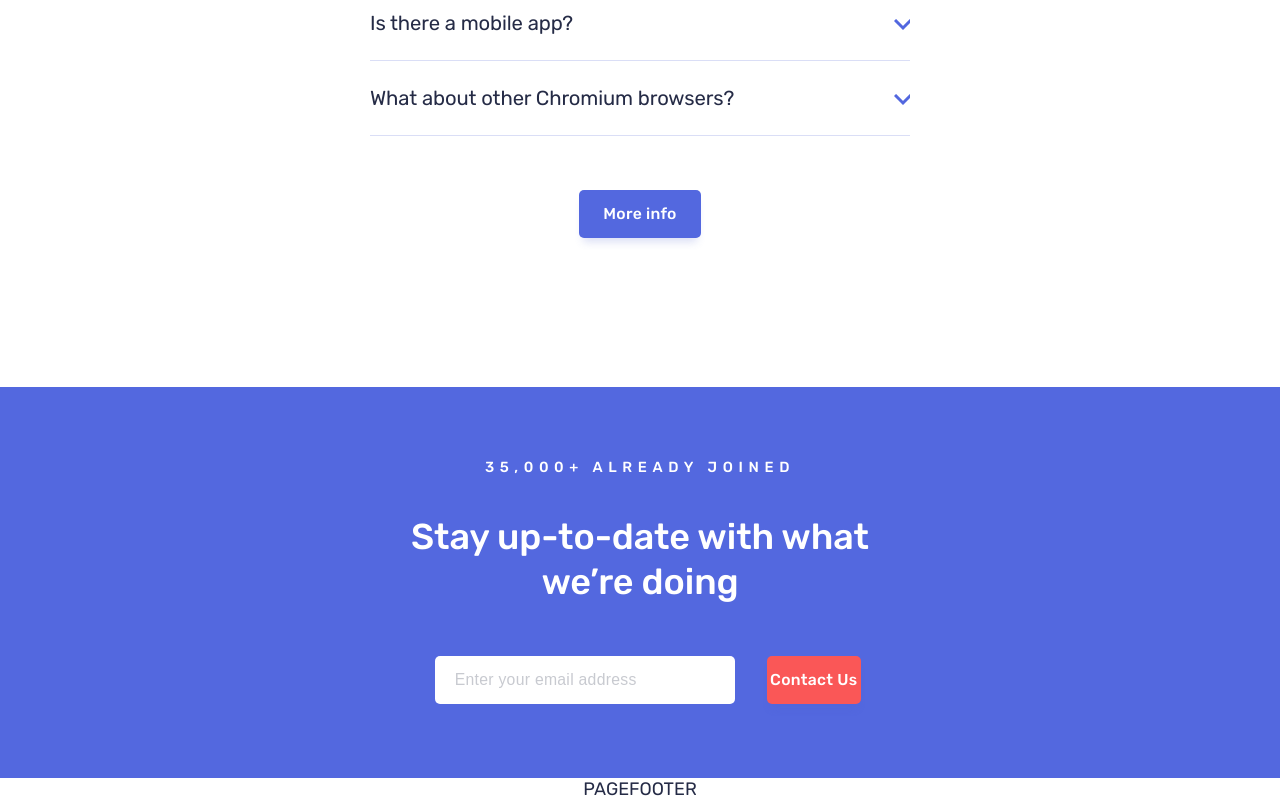
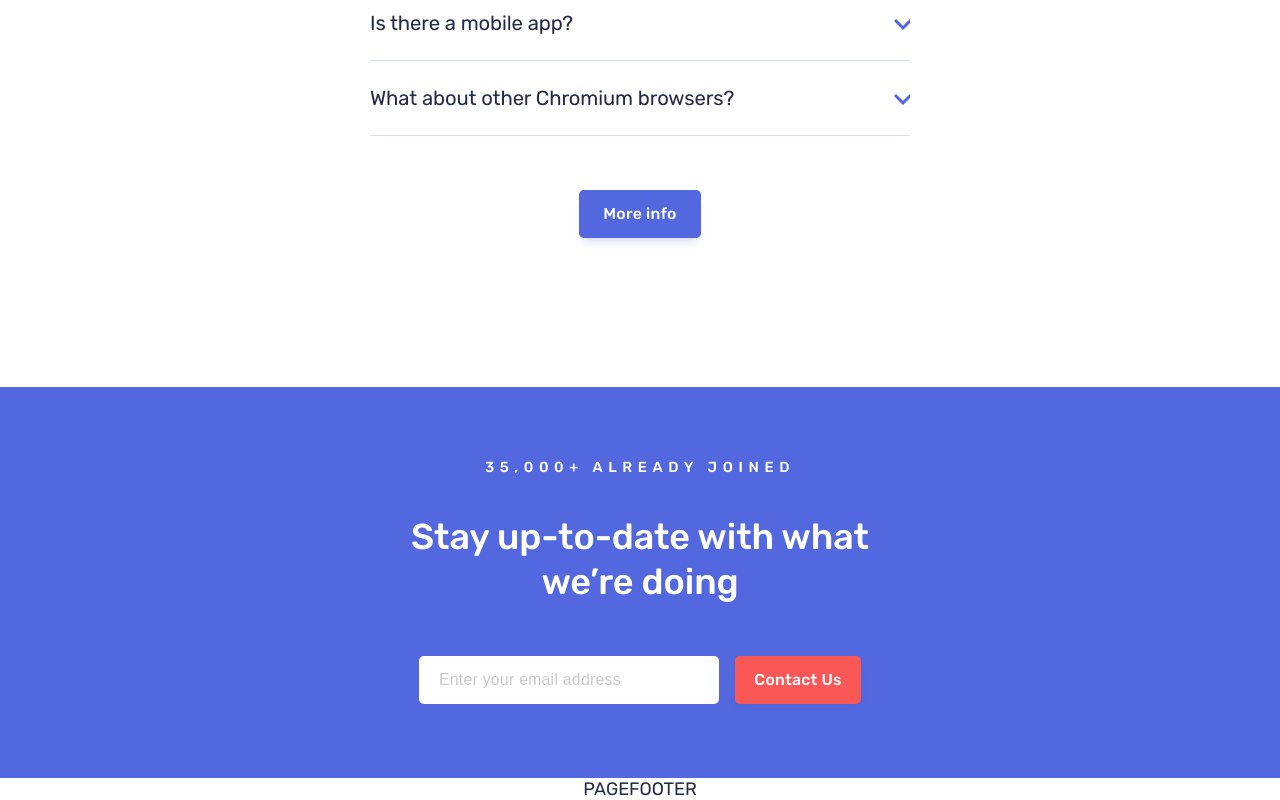
Before and after one commit to Marjolein-Kasman-de-Jong/bookmark-landing-page, a React (Vite) app: page /simple-bookmarking in a window 1280 px wide. Shown: the part 2763-3563 px from the top of the page. Built offline with nearby package versions, Linux system fonts and the light colour scheme.

Commit message:
fixed button width

```diff
--- a/src/components/main-section-contact/main-section-contact.css
+++ b/src/components/main-section-contact/main-section-contact.css
@@ -92,9 +92,7 @@
 
 .input-container {
     position: relative;
-    width: 100%;
-    display: flex;
-    justify-content: center;
+    width: 300px;
 }
 
 .input-container.error {
@@ -103,6 +101,7 @@
 }
 
 .input-container p {
+    width: 100%;
     margin: 4px 12px;
     color: var(--white);
     font-size: 0.625rem;
@@ -113,7 +112,7 @@
 }
 
 .contact input {
-    width: 300px;
+    width: 100%;
     height: 48px;
     padding: 0 20px;
     border: none;
```
